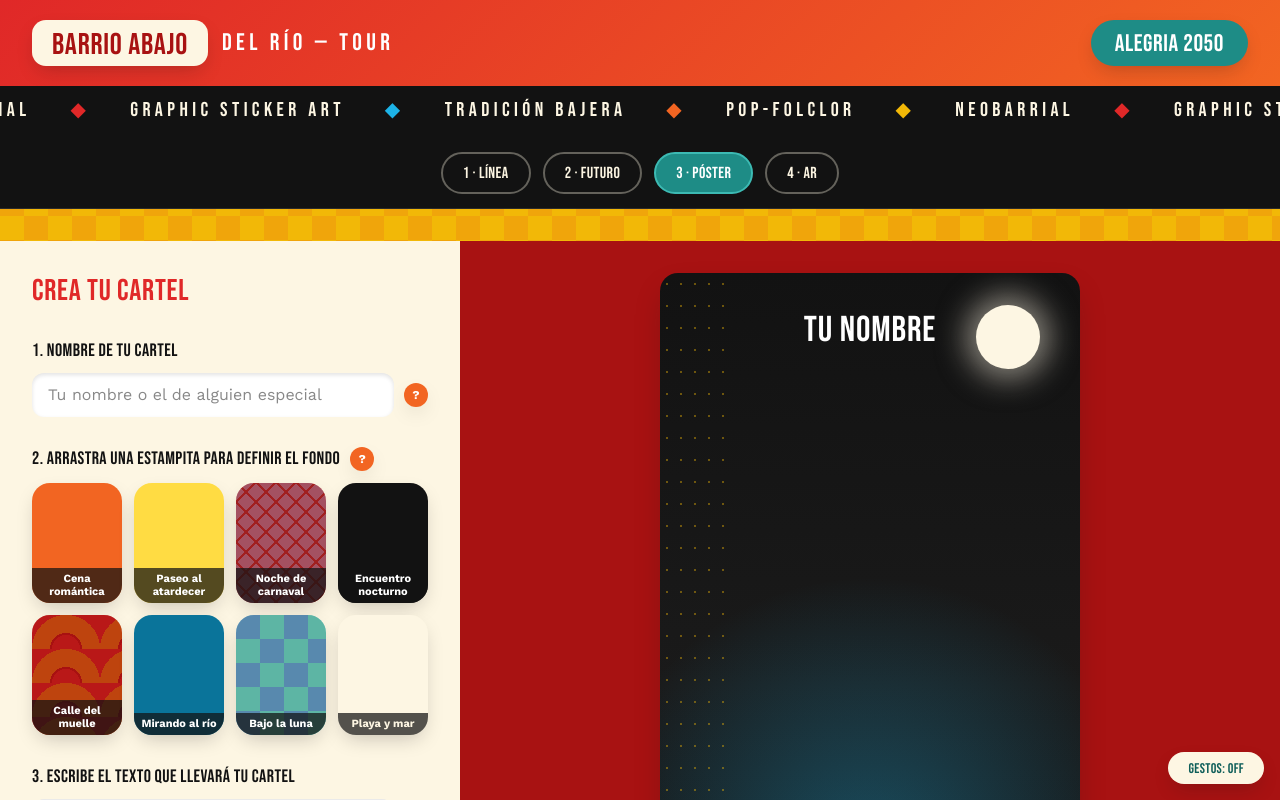
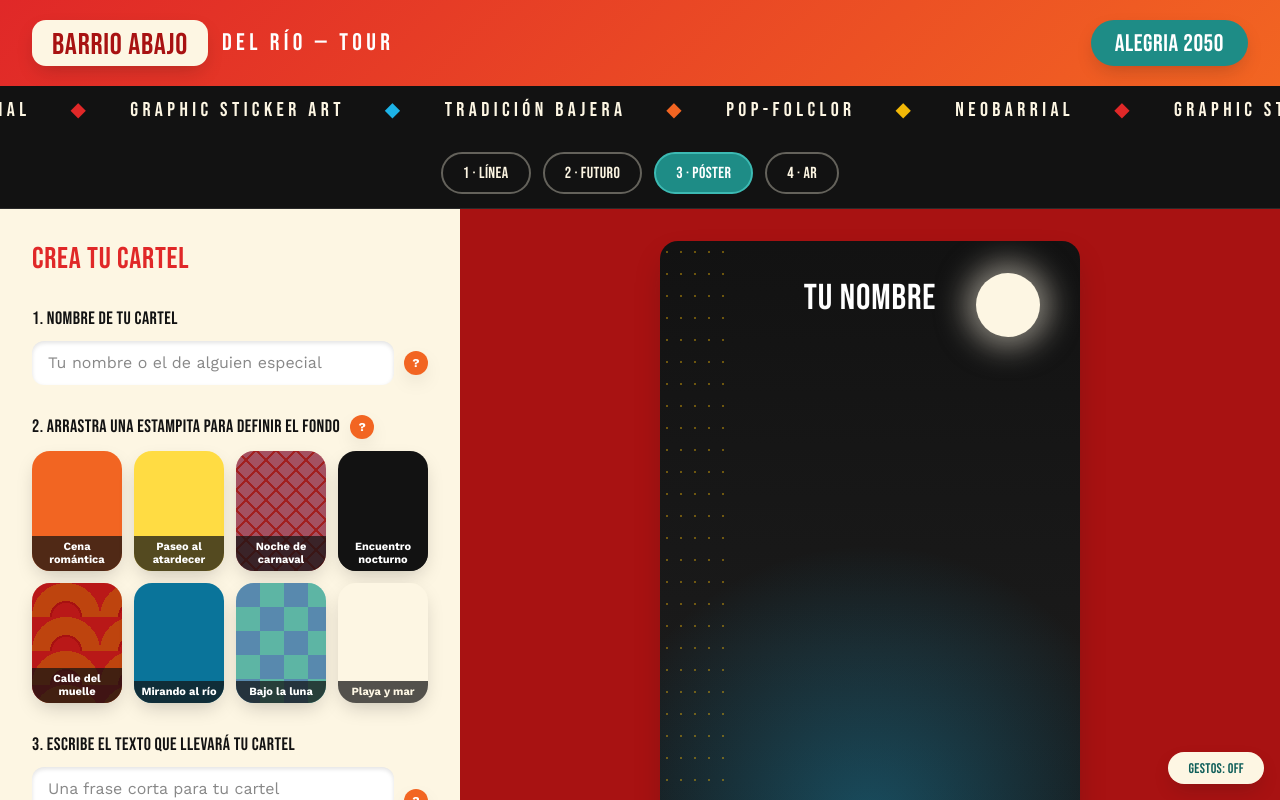
Before and after one commit to xDemoxz/AlegrIA, a React (Vite) app: page / in a window 1280 px wide. Both pictures are taken after a click on the button "3 · PÓSTER". Shown: the top 800 px of the page. Built offline with nearby package versions, Linux system fonts and the light colour scheme.

Commit message:
fix(module3): quitar pt-8 que dejaba una franja amarilla bajo el navbar
El <section> del cartel tenía un padding-top de 32px que no tienen los
demás módulos. Al ser dos paneles de color sólido (rojo/crema) contra
el fondo amarillo, el hueco quedaba muy visible justo debajo del
ModuleNav.

```diff
--- a/src/modules/module3-poster/index.jsx
+++ b/src/modules/module3-poster/index.jsx
@@ -113,7 +113,7 @@ export default function Module3Poster() {
   }, [reset]);
 
   return (
-    <section className="grid pt-8" style={{ gridTemplateColumns: 'minmax(320px, 460px) 1fr', minHeight: '80vh' }}>
+    <section className="grid" style={{ gridTemplateColumns: 'minmax(320px, 460px) 1fr', minHeight: '80vh' }}>
       <PosterForm
         title={title}
         onTitleChange={setTitle}
```
